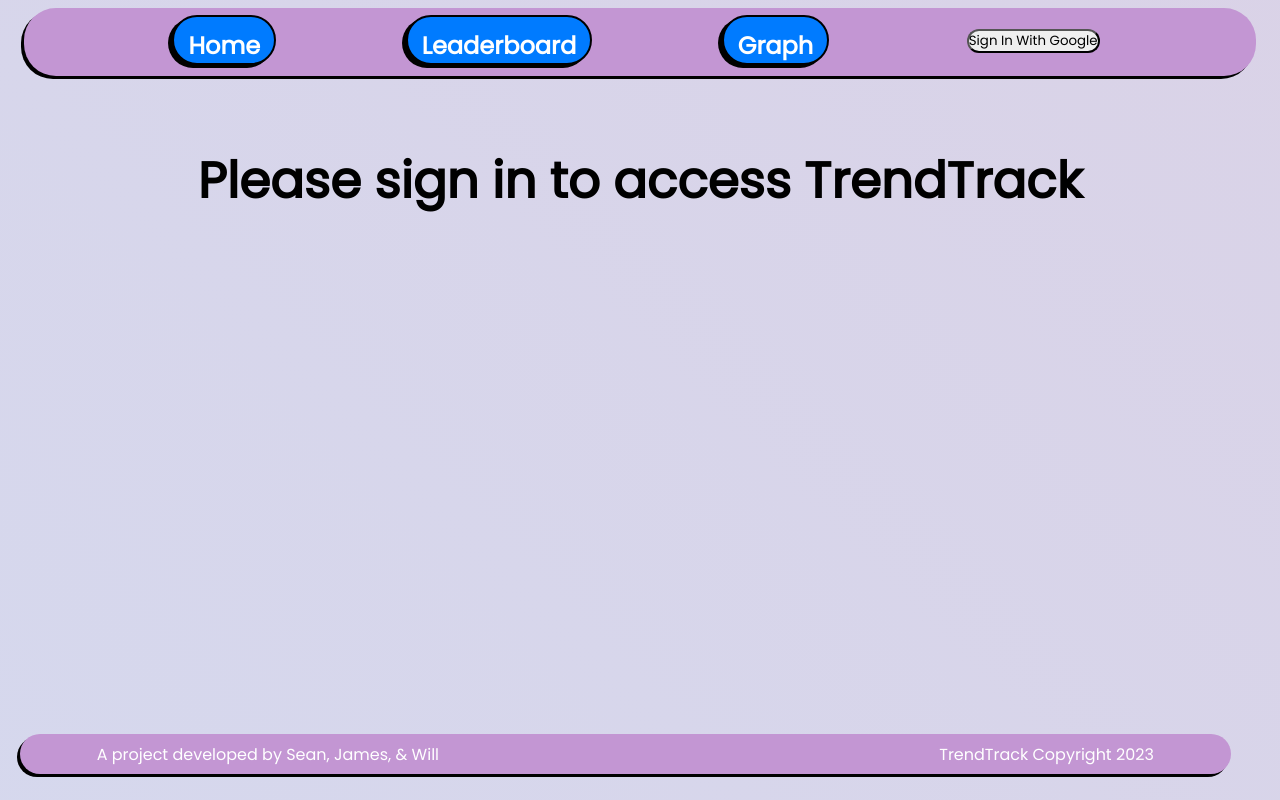
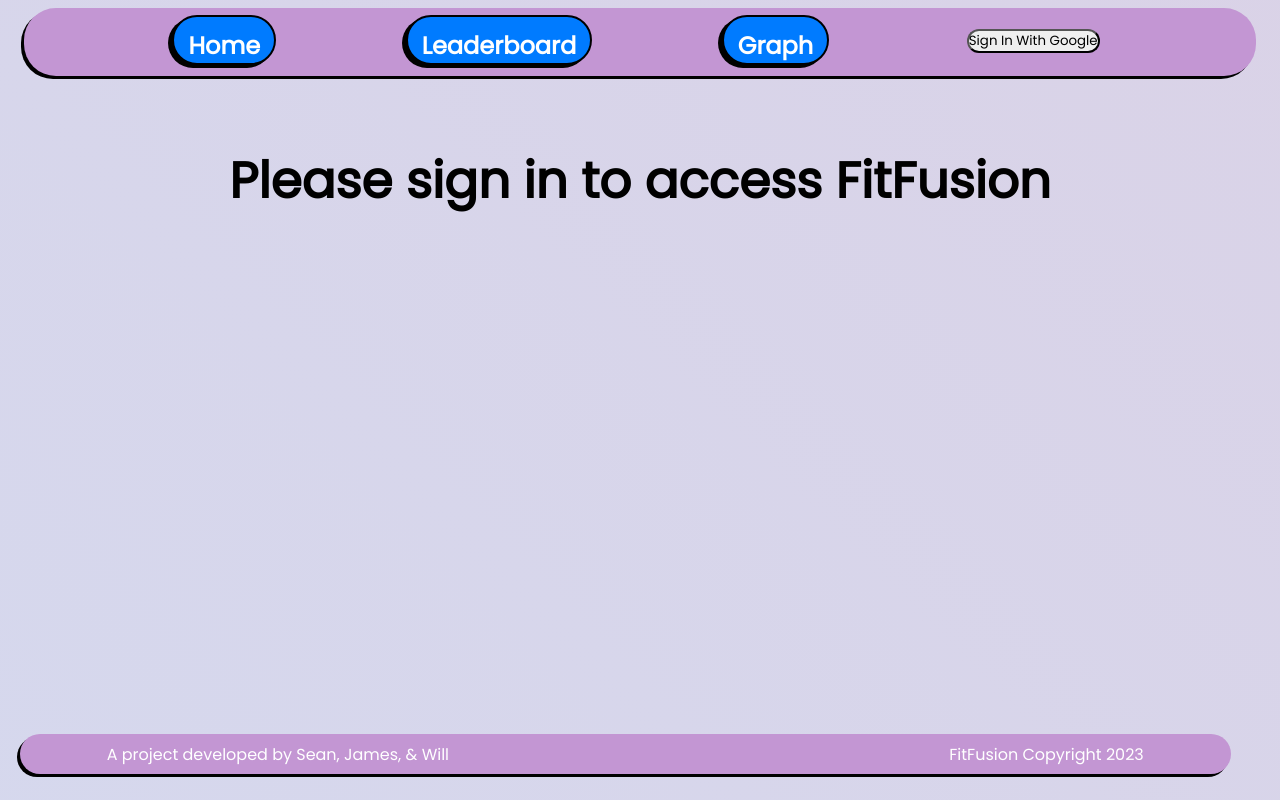
Before and after one commit to SeanRMcC/Hack-Harvard-2023, a React (Create React App) app: page / in a window 1280 px wide. Built offline with nearby package versions, Linux system fonts and the light colour scheme; no server answers.

Commit message:
changed project name

```diff
--- a/src/components/Footer.jsx
+++ b/src/components/Footer.jsx
@@ -5,7 +5,7 @@ function Footer() {
                 <p>A project developed by Sean, James, & Will</p>
             </div>
             <div>
-                <p>TrendTrack Copyright 2023</p>
+                <p>FitFusion Copyright 2023</p>
             </div>
         </div>
     )
--- a/src/components/Home.jsx
+++ b/src/components/Home.jsx
@@ -49,7 +49,7 @@ export default function Home(props) {
                 </>
 
                 :
-                <h1 className="welcome"> Please sign in to access TrendTrack </h1>
+                <h1 className="welcome"> Please sign in to access FitFusion </h1>
             }
         </div>
     )
```
